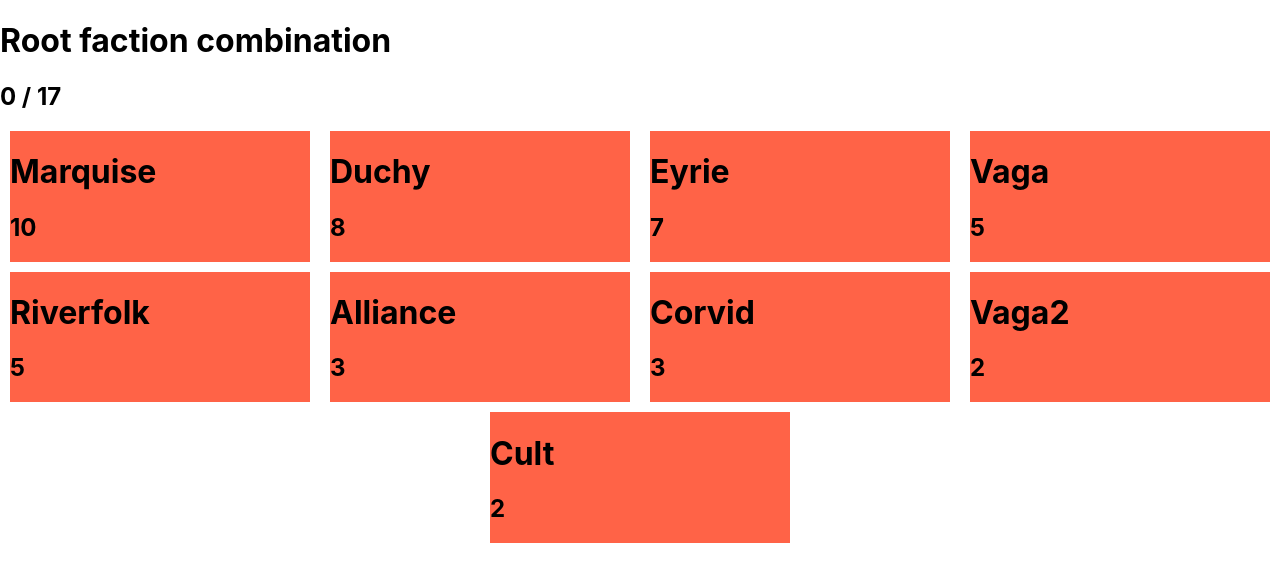
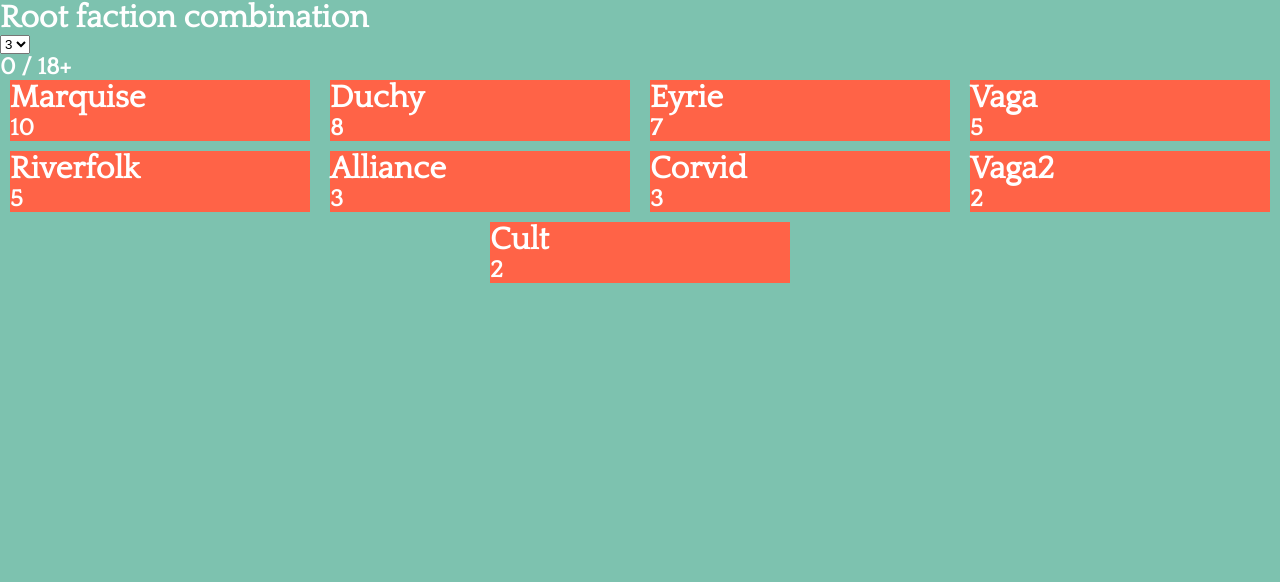
Before and after one commit to Aelly/root-faction-combination, a React (Create React App) app: page / in a window 1280 px wide. Shown: the top 582 px of the page. Built offline with nearby package versions, Linux system fonts and the light colour scheme.

Commit message:
style-ish + player number + reach

```diff
--- a/src/App.css
+++ b/src/App.css
@@ -1,3 +1,25 @@
+@font-face {
+    font-family: Quattrocento;
+    src: url(assets/Quattrocento-Regular.ttf);
+}
+
+* {
+    margin: 0;
+    padding: 0;
+    box-sizing: border-box;
+}
+
+:root {
+    --default-text-color: white;
+    --background-color: #7dc2af;
+}
+
+body {
+    background-color: var(--background-color);
+    color: var(--default-text-color);
+    font-family: Quattrocento;
+}
+
 .factionList {
     display: flex;
     flex-direction: row;
--- a/src/App.tsx
+++ b/src/App.tsx
@@ -3,12 +3,18 @@
 import FactionComponent from './components/FactionComponent';
 import { IFaction } from './types/IFaction';
 import factionList from './json/faction.json';
+import PlayerSelectionComponent from './components/PlayerSelectionComponent';
 
 const App: FC = () => {
-    const CURRENT_PLAY_COUNT_ = 3;
-    const CURRENT_TOTAL_PRESENCE_NEEDED = 17;
+    const [selectedList, setSelectedList] = useState<IFaction[]>([]);
+    const [numberPlayer, setNumberPlayer] = useState<number>(3);
 
-    const [selectedList, setSelectedList] = useState<IFaction[]>([]);
+    const reachNeededDictionnary: Map<number, number> = new Map<number, number>();
+    reachNeededDictionnary.set(2, 17);
+    reachNeededDictionnary.set(3, 18);
+    reachNeededDictionnary.set(4, 21);
+    reachNeededDictionnary.set(5, 25);
+    reachNeededDictionnary.set(6, 28);
 
     const handleFactionClick = (factionToCheck: IFaction): void => {
         const isSelected = selectedList.includes(factionToCheck);
@@ -20,36 +26,44 @@
         }
     };
 
+    const handleNumberPlayerChange = (newNumberPlayer: number): void => {
+        setNumberPlayer(newNumberPlayer);
+        if (newNumberPlayer < numberPlayer) setSelectedList([]);
+    };
+
+    const reachNeeded = reachNeededDictionnary.get(numberPlayer) || 17;
+
     const currentTotalPresence = selectedList.reduce((accumulator, faction) => {
-        return accumulator + faction.presencePoint;
+        return accumulator + faction.reachValue;
     }, 0);
 
-    const factionNotPickedByPresence = factionList
+    const factionNotPickedByReach = factionList
         .filter((faction) => !selectedList.includes(faction))
-        .sort((a, b) => b.presencePoint - a.presencePoint);
-    const factionNeeded = CURRENT_PLAY_COUNT_ - selectedList.length;
-    const maxPresenceForCurrent =
+        .sort((a, b) => b.reachValue - a.reachValue);
+    const factionNeeded = numberPlayer - selectedList.length;
+    const maxReachForCurrent =
         factionNeeded > 0
-            ? factionNotPickedByPresence.slice(0, factionNeeded - 1).reduce((accumulator, faction) => {
-                  return accumulator + faction.presencePoint;
+            ? factionNotPickedByReach.slice(0, factionNeeded - 1).reduce((accumulator, faction) => {
+                  return accumulator + faction.reachValue;
               }, 0)
             : 0;
-    console.log(maxPresenceForCurrent);
 
     return (
         <div className="App">
             <h1>Root faction combination</h1>
+            <PlayerSelectionComponent
+                numberPlayer={numberPlayer}
+                onNumberPlayerChange={handleNumberPlayerChange}
+            />
             <h2>
-                {currentTotalPresence} / {CURRENT_TOTAL_PRESENCE_NEEDED}
+                {currentTotalPresence} / {reachNeeded}+
             </h2>
             <div className="factionList">
                 {factionList.map((faction: IFaction, key: number) => {
                     const isSelected = selectedList.includes(faction);
-                    // const isDisabled = !isSelected && faction.presencePoint < 17 - currentTotalPresence;
                     const isDisabled =
                         !isSelected &&
-                        (faction.presencePoint + maxPresenceForCurrent <
-                            CURRENT_TOTAL_PRESENCE_NEEDED - currentTotalPresence ||
+                        (faction.reachValue + maxReachForCurrent < reachNeeded - currentTotalPresence ||
                             factionNeeded <= 0);
                     return (
                         <FactionComponent
--- a/src/components/FactionComponent.tsx
+++ b/src/components/FactionComponent.tsx
@@ -22,7 +22,7 @@
             }}
         >
             <h1>{faction.factionName}</h1>
-            <h2>{faction.presencePoint}</h2>
+            <h2>{faction.reachValue}</h2>
         </div>
     );
 };
--- /dev/null
+++ b/src/components/PlayerSelectionComponent.tsx
@@ -0,0 +1,30 @@
+import React, { ChangeEvent } from 'react';
+import './PlayerSelectionComponent.css';
+
+interface Props {
+    numberPlayer: number;
+    onNumberPlayerChange(newNumberPlayer: number): void;
+}
+
+const PlayerSelectionComponent = ({ numberPlayer, onNumberPlayerChange }: Props) => {
+    const handleChange = (event: ChangeEvent<HTMLSelectElement>) => {
+        onNumberPlayerChange(+event.target.value);
+    };
+
+    return (
+        <div>
+            <select
+                value={numberPlayer}
+                onChange={handleChange}
+            >
+                <option value="2">2</option>
+                <option value="3">3</option>
+                <option value="4">4</option>
+                <option value="5">5</option>
+                <option value="6">6</option>
+            </select>
+        </div>
+    );
+};
+
+export default PlayerSelectionComponent;
--- a/src/json/faction.json
+++ b/src/json/faction.json
@@ -2,46 +2,46 @@
     {
         "id": 0,
         "factionName": "Marquise",
-        "presencePoint": 10
+        "reachValue": 10
     },
     {
         "id": 1,
         "factionName": "Duchy",
-        "presencePoint": 8
+        "reachValue": 8
     },
     {
         "id": 2,
         "factionName": "Eyrie",
-        "presencePoint": 7
+        "reachValue": 7
     },
     {
         "id": 3,
         "factionName": "Vaga",
-        "presencePoint": 5
+        "reachValue": 5
     },
     {
         "id": 4,
         "factionName": "Riverfolk",
-        "presencePoint": 5
+        "reachValue": 5
     },
     {
         "id": 5,
         "factionName": "Alliance",
-        "presencePoint": 3
+        "reachValue": 3
     },
     {
         "id": 6,
         "factionName": "Corvid",
-        "presencePoint": 3
+        "reachValue": 3
     },
     {
         "id": 7,
         "factionName": "Vaga2",
-        "presencePoint": 2
+        "reachValue": 2
     },
     {
         "id": 8,
         "factionName": "Cult",
-        "presencePoint": 2
+        "reachValue": 2
     }
 ]
--- a/src/types/IFaction.tsx
+++ b/src/types/IFaction.tsx
@@ -1,5 +1,5 @@
 export interface IFaction {
     id: number;
     factionName: string;
-    presencePoint: number;
+    reachValue: number;
 }
```
Also changed, not shown: rules.jpg (added), src/assets/Quattrocento-Regular.ttf (added), src/components/PlayerSelectionComponent.css (added).
